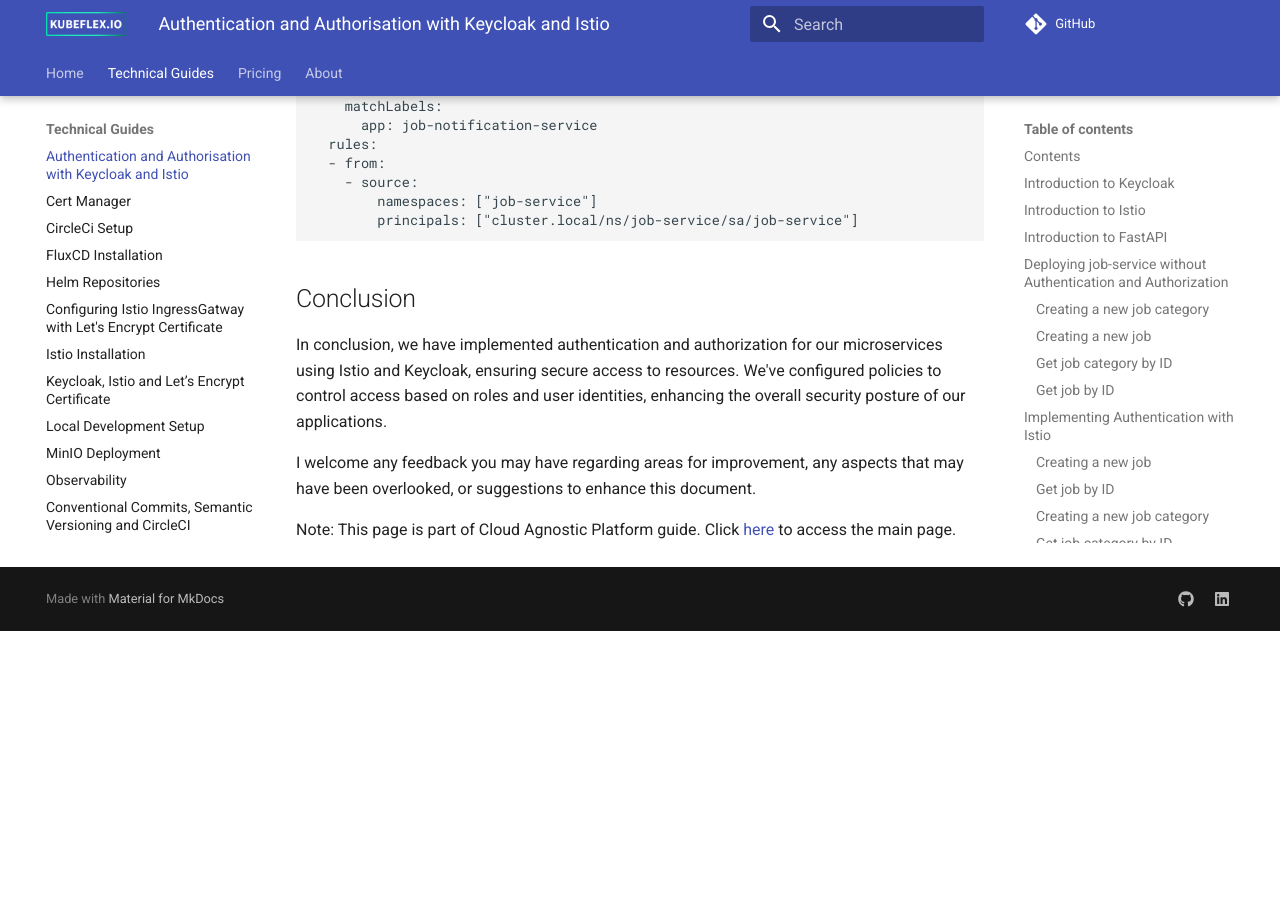
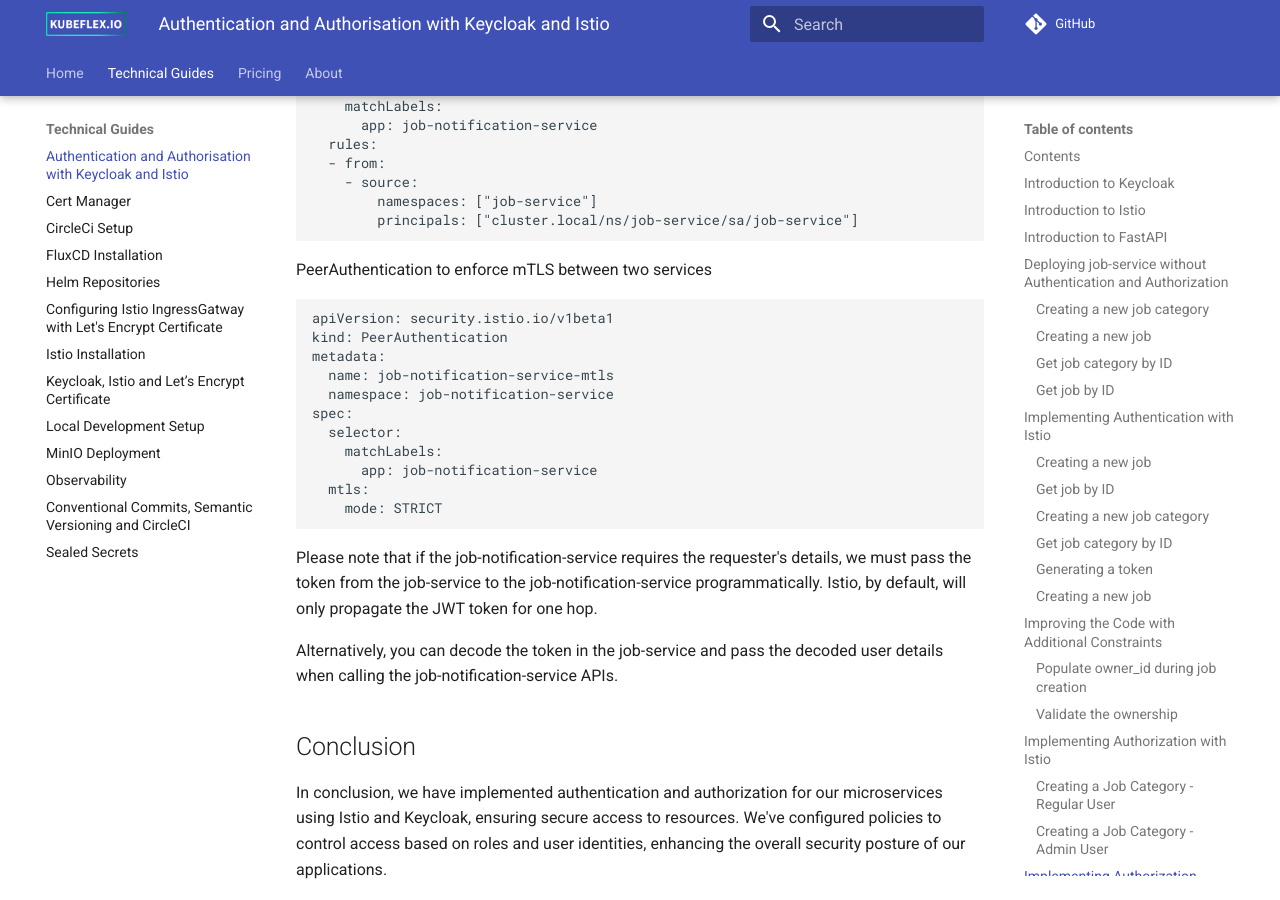
Before and after one commit to kubeflex-io/kubeflex, an MkDocs documentation site: the page built from docs/technical-guides/auth.md, in a window 1280 px wide and 900 px high, scrolled down 16469 px. Built offline with MkDocs 1.6.1 and Material for MkDocs 9.7.7, drawn with Linux system fonts in a browser that asks for light colours; comment, search, counter and statistics services are not loaded; before the commit the page ends 17100 px from its top, so only the background shows below that.

Commit message:
Update auth.md

````diff
--- a/docs/technical-guides/auth.md
+++ b/docs/technical-guides/auth.md
@@ -695,6 +695,25 @@ spec:
         namespaces: ["job-service"]
         principals: ["cluster.local/ns/job-service/sa/job-service"]
 ```
+PeerAuthentication to enforce mTLS between two services
+```
+apiVersion: security.istio.io/v1beta1
+kind: PeerAuthentication
+metadata:
+  name: job-notification-service-mtls
+  namespace: job-notification-service
+spec:
+  selector:
+    matchLabels:
+      app: job-notification-service
+  mtls:
+    mode: STRICT
+```
+
+Please note that if the job-notification-service requires the requester's details, we must pass the token from the job-service to the job-notification-service programmatically. Istio, by default, will only propagate the JWT token for one hop.
+
+Alternatively, you can decode the token in the job-service and pass the decoded user details when calling the job-notification-service APIs.
+
 ## Conclusion
 
 In conclusion, we have implemented authentication and authorization for our microservices using Istio and Keycloak, ensuring secure access to resources. We've configured policies to control access based on roles and user identities, enhancing the overall security posture of our applications.
````
